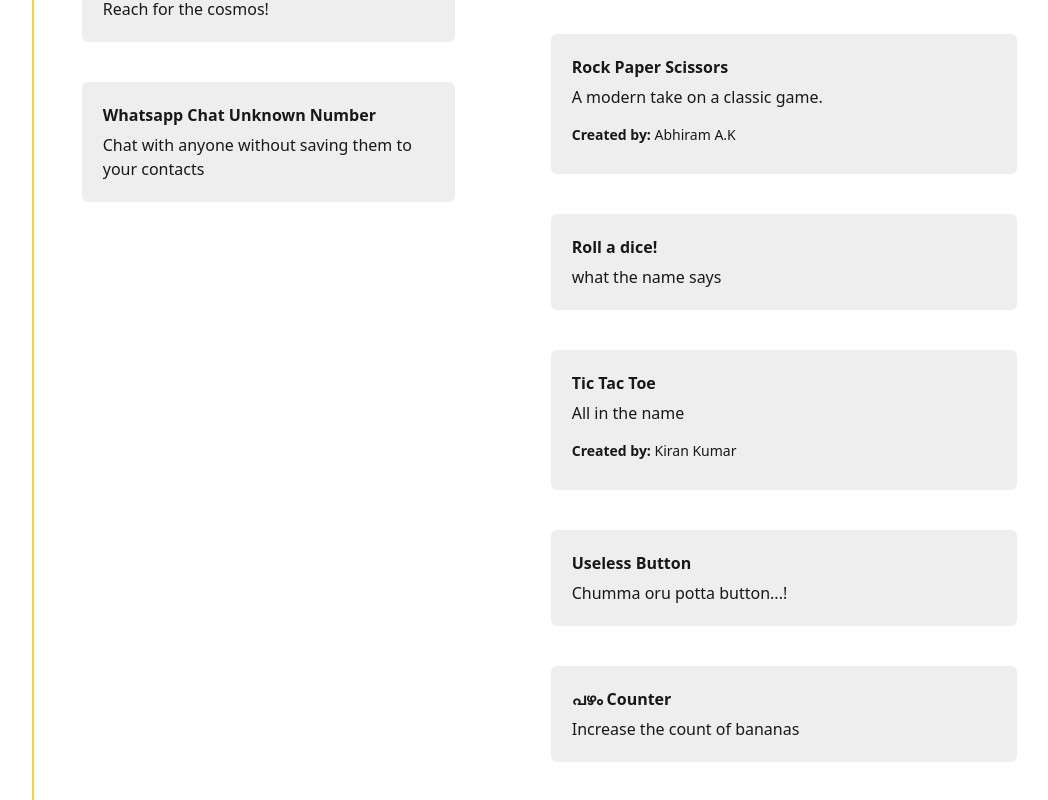
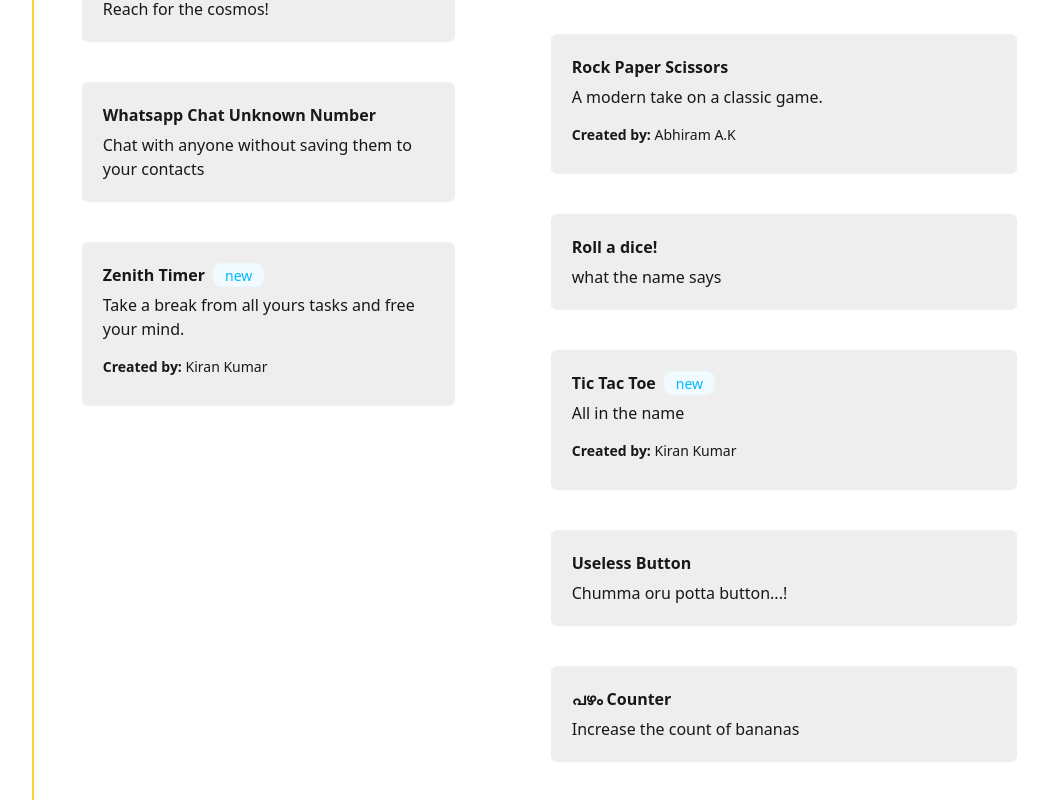
Before and after one commit to vachan-maker/chakka-site, a Next.js app: page /explore in a window 1280 px wide. Shown: the part 702-1502 px from the top of the page, without its empty margins (215-1263 px from the left). Built offline with nearby package versions, Linux system fonts and the light colour scheme.

Commit message:
Added badge for new projects

```diff
--- a/src/app/components/Card.jsx
+++ b/src/app/components/Card.jsx
@@ -3,7 +3,10 @@ export default function Card({service}) {
     return (
         <Link href={service.selfurl || service.exturl}>
             <div className='border border-transparent hover:border-[#fcce0c] rounded-md p-5 hover:bg-base-300 cursor-pointer bg-base-300 m-2 hover:shadow-2xl hover:scale-105 duration-500 ease-in-out'>
+                <div className="flex flex-row gap-2">
                 <p className='font-bold mb-1.5'>{service.name}</p>
+                {service.new && <div className="badge badge-soft badge-info">new</div>}
+                </div>
                 <p>{service.description}</p>
                 {service.creator && <p className='mb-2 mt-4 text-sm'><b>Created by:</b> {service.creator}</p>}
             </div>
--- a/src/app/data/data.json
+++ b/src/app/data/data.json
@@ -88,6 +88,15 @@
     "description": "All in the name",
     "exturl": "https://tic-tac-toe-kiran.netlify.app/",
     "category": ["fun"],
-    "creator": "Kiran Kumar"
+    "creator": "Kiran Kumar",
+    "new":1
+  },
+  {
+    "id":14,
+    "name": "Zenith Timer",
+    "description": "Take a break from all yours tasks and free your mind.",
+    "exturl":"https://zen-minute.netlify.app/",
+    "creator": "Kiran Kumar",
+    "new":1
   }
 ]
```
